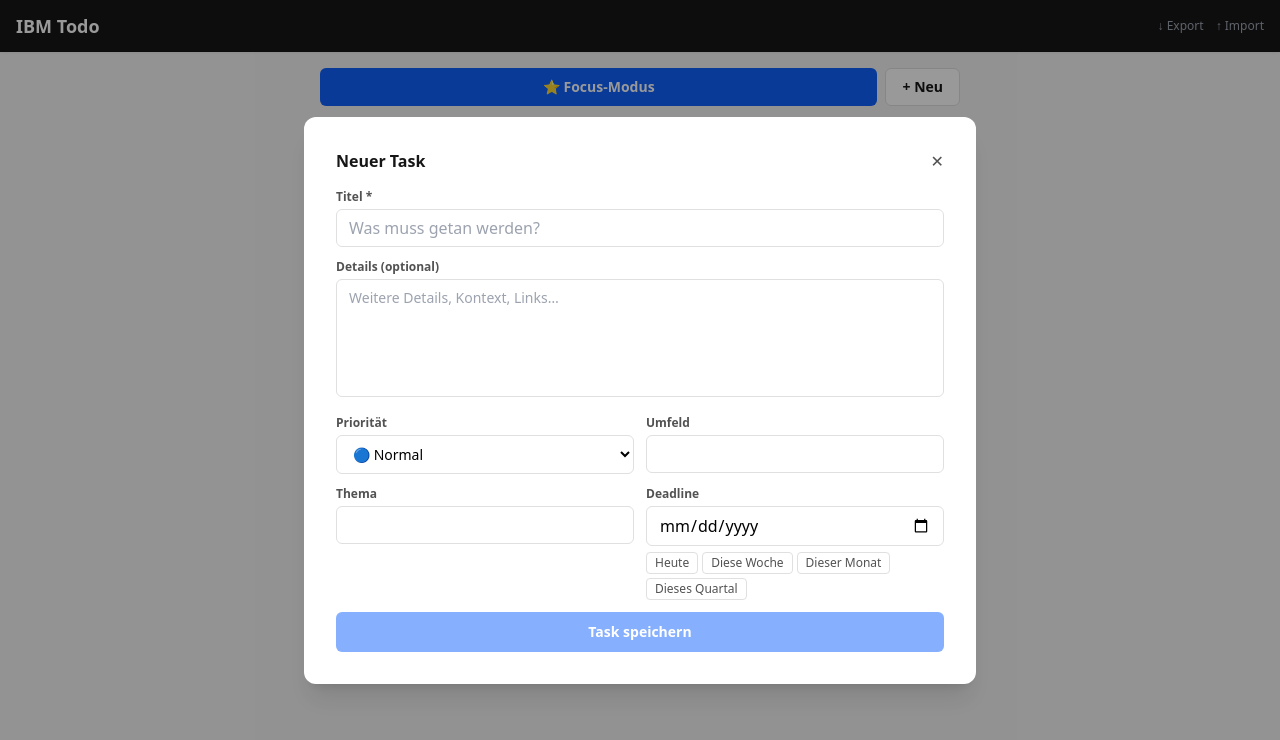
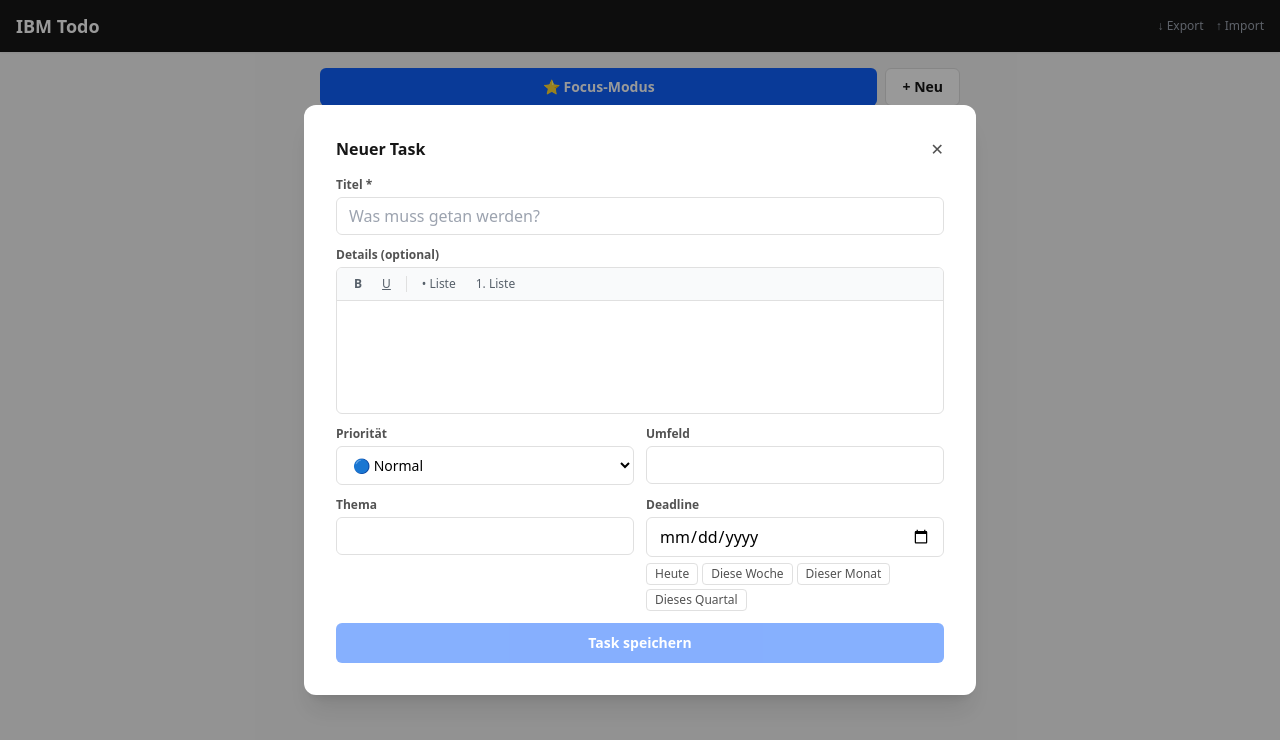
Before and after one commit to SimonHanischSAG/ToDoList, a SvelteKit app: page / in a window 1280 px wide. Both pictures are taken after typing "Sample" into the empty fields and a click on the button "+ Neu". Shown: the top 740 px of the page. Built offline with nearby package versions, Linux system fonts and the light colour scheme.

Commit message:
feat: Rich-Text-Editor fuer Details (Fett, Unterstrichen, Listen)

```diff
--- a/src/app.css
+++ b/src/app.css
@@ -19,3 +19,11 @@
 	padding-top: env(safe-area-inset-top);
 	padding-bottom: env(safe-area-inset-bottom);
 }
+
+/* Rich-Text-Inhalt (TaskCard + Editor) */
+.rich-content ul { list-style: disc; padding-left: 1.25rem; }
+.rich-content ol { list-style: decimal; padding-left: 1.25rem; }
+.rich-content li { margin: 0.1rem 0; }
+.rich-content li > p { margin: 0; }
+.rich-content strong { font-weight: 700; }
+.rich-content u { text-decoration: underline; }
--- /dev/null
+++ b/src/lib/components/RichTextEditor.svelte
@@ -0,0 +1,168 @@
+<!--
+  RichTextEditor – Tiptap-basierter Mini-Editor
+  Unterstützt: Fett, Unterstrichen, Aufzählungsliste (•), Nummerierte Liste, Einrücken
+  Props:
+    value (string) – HTML-Inhalt (bind:value)
+    placeholder (string) – Platzhaltertext
+-->
+<script>
+	import { onMount, onDestroy } from 'svelte';
+	import { Editor } from '@tiptap/core';
+	import Document    from '@tiptap/extension-document';
+	import Paragraph   from '@tiptap/extension-paragraph';
+	import Text        from '@tiptap/extension-text';
+	import Bold        from '@tiptap/extension-bold';
+	import Underline   from '@tiptap/extension-underline';
+	import BulletList  from '@tiptap/extension-bullet-list';
+	import OrderedList from '@tiptap/extension-ordered-list';
+	import ListItem    from '@tiptap/extension-list-item';
+	import History     from '@tiptap/extension-history';
+
+	/** @type {{ value: string, placeholder?: string }} */
+	let { value = $bindable(''), placeholder = 'Weitere Details, Kontext, Links…' } = $props();
+
+	/** @type {HTMLDivElement} */
+	let editorEl;
+	/** @type {Editor} */
+	let editor;
+
+	onMount(() => {
+		editor = new Editor({
+			element: editorEl,
+			extensions: [Document, Paragraph, Text, Bold, Underline, BulletList, OrderedList, ListItem, History],
+			content: value || '',
+			onUpdate: ({ editor }) => {
+				const html = editor.getHTML();
+				// Leerer Editor → leerer String
+				value = html === '<p></p>' ? '' : html;
+			}
+		});
+	});
+
+	onDestroy(() => editor?.destroy());
+
+	// Externe value-Änderung (z.B. Reset) in den Editor spiegeln
+	$effect(() => {
+		if (editor && !editor.isDestroyed) {
+			const current = editor.getHTML();
+			const next = value || '';
+			if (current !== next && !(current === '<p></p>' && next === '')) {
+				editor.commands.setContent(next, false);
+			}
+		}
+	});
+
+	function cmd(command) {
+		editor?.chain().focus()[command]().run();
+	}
+
+	function isActive(name, attrs = {}) {
+		return editor?.isActive(name, attrs) ?? false;
+	}
+
+	// Reaktive Toolbar-Zustände
+	let isBold      = $state(false);
+	let isUnderline = $state(false);
+	let isBullet    = $state(false);
+	let isOrdered   = $state(false);
+
+	onMount(() => {
+		editor.on('selectionUpdate', updateToolbar);
+		editor.on('transaction',     updateToolbar);
+	});
+
+	function updateToolbar() {
+		isBold      = editor.isActive('bold');
+		isUnderline = editor.isActive('underline');
+		isBullet    = editor.isActive('bulletList');
+		isOrdered   = editor.isActive('orderedList');
+	}
+</script>
+
+<div class="border border-ibm-gray-dark rounded-md overflow-hidden focus-within:ring-2 focus-within:ring-ibm-blue">
+	<!-- Toolbar -->
+	<div class="flex items-center gap-0.5 px-2 py-1 border-b border-ibm-gray-dark bg-gray-50">
+		<button
+			type="button"
+			onclick={() => cmd('toggleBold')}
+			class="toolbar-btn font-bold {isBold ? 'active' : ''}"
+			title="Fett (Strg+B)"
+		>B</button>
+
+		<button
+			type="button"
+			onclick={() => cmd('toggleUnderline')}
+			class="toolbar-btn underline {isUnderline ? 'active' : ''}"
+			title="Unterstrichen (Strg+U)"
+		>U</button>
+
+		<div class="w-px h-4 bg-ibm-gray-dark mx-1"></div>
+
+		<button
+			type="button"
+			onclick={() => cmd('toggleBulletList')}
+			class="toolbar-btn {isBullet ? 'active' : ''}"
+			title="Aufzählungsliste"
+		>• Liste</button>
+
+		<button
+			type="button"
+			onclick={() => cmd('toggleOrderedList')}
+			class="toolbar-btn {isOrdered ? 'active' : ''}"
+			title="Nummerierte Liste"
+		>1. Liste</button>
+	</div>
+
+	<!-- Editor-Bereich -->
+	<!-- svelte-ignore a11y_click_events_have_key_events a11y_no_static_element_interactions -->
+	<div
+		bind:this={editorEl}
+		class="rich-editor px-3 py-2 text-sm min-h-[7rem] focus:outline-none"
+		data-placeholder={placeholder}
+	></div>
+</div>
+
+<style>
+	/* Platzhalter */
+	.rich-editor :global(.tiptap p.is-editor-empty:first-child::before) {
+		content: attr(data-placeholder);
+		color: #9ca3af;
+		pointer-events: none;
+		float: left;
+		height: 0;
+	}
+	/* Placeholder über data-attr am Wrapper */
+	.rich-editor:has(:global(.tiptap > p:only-child:empty))::before {
+		content: attr(data-placeholder);
+		color: #9ca3af;
+		position: absolute;
+		pointer-events: none;
+	}
+
+	/* Listen-Styling */
+	.rich-editor :global(ul) { list-style: disc; padding-left: 1.25rem; }
+	.rich-editor :global(ol) { list-style: decimal; padding-left: 1.25rem; }
+	.rich-editor :global(li) { margin: 0.1rem 0; }
+	.rich-editor :global(li > p) { margin: 0; }
+
+	/* Toolbar-Buttons */
+	:global(.toolbar-btn) {
+		padding: 0.15rem 0.5rem;
+		border-radius: 0.25rem;
+		font-size: 0.75rem;
+		color: #57606a;
+		transition: background 0.1s, color 0.1s;
+		cursor: pointer;
+		border: 1px solid transparent;
+		background: transparent;
+	}
+	:global(.toolbar-btn:hover) {
+		background: #e5e7eb;
+		color: #1f2328;
+	}
+	:global(.toolbar-btn.active) {
+		background: #dbeafe;
+		color: #1d4ed8;
+		border-color: #bfdbfe;
+	}
+</style>
--- a/src/lib/components/TaskCard.svelte
+++ b/src/lib/components/TaskCard.svelte
@@ -95,9 +95,10 @@
 				{#if expanded && (task.description || task.tags.length > 0 || task.blockedBy.length > 0)}
 					<div class="mt-2 pt-2 border-t border-ibm-gray-dark space-y-1.5">
 						{#if task.description && task.description !== task.title}
-							<p class="text-xs text-ibm-text-muted whitespace-pre-wrap leading-relaxed">
-								{task.description.slice(0, 400)}{task.description.length > 400 ? '…' : ''}
-							</p>
+							<!-- eslint-disable-next-line svelte/no-at-html-tags -->
+							<div class="text-xs text-ibm-text-muted leading-relaxed rich-content">
+								{@html task.description}
+							</div>
 						{/if}
 						{#if task.tags.length > 0}
 							<div class="flex flex-wrap gap-1">
--- a/src/lib/components/TaskForm.svelte
+++ b/src/lib/components/TaskForm.svelte
@@ -5,6 +5,7 @@
 -->
 <script>
 	import { addTask, updateTask, tasks } from '$lib/stores/taskStore.svelte.js';
+	import RichTextEditor from './RichTextEditor.svelte';
 
 	/**
 	 * @type {{
@@ -124,14 +125,8 @@
 
 			<!-- Beschreibung -->
 			<div>
-				<label class="block text-xs font-semibold text-ibm-text-muted mb-1" for="task-desc">Details (optional)</label>
-				<textarea
-					id="task-desc"
-					bind:value={description}
-					rows="5"
-					placeholder="Weitere Details, Kontext, Links…"
-					class="w-full border border-ibm-gray-dark rounded-md px-3 py-2 text-sm focus:outline-none focus:ring-2 focus:ring-ibm-blue resize-none"
-				></textarea>
+				<label class="block text-xs font-semibold text-ibm-text-muted mb-1">Details (optional)</label>
+				<RichTextEditor bind:value={description} />
 			</div>
 
 			<!-- Priorität + Umfeld (2 Spalten) -->
```
Also changed, not shown: package.json (+11 -0 lines), 1 other file (tests, documents, lock files or other folders).
